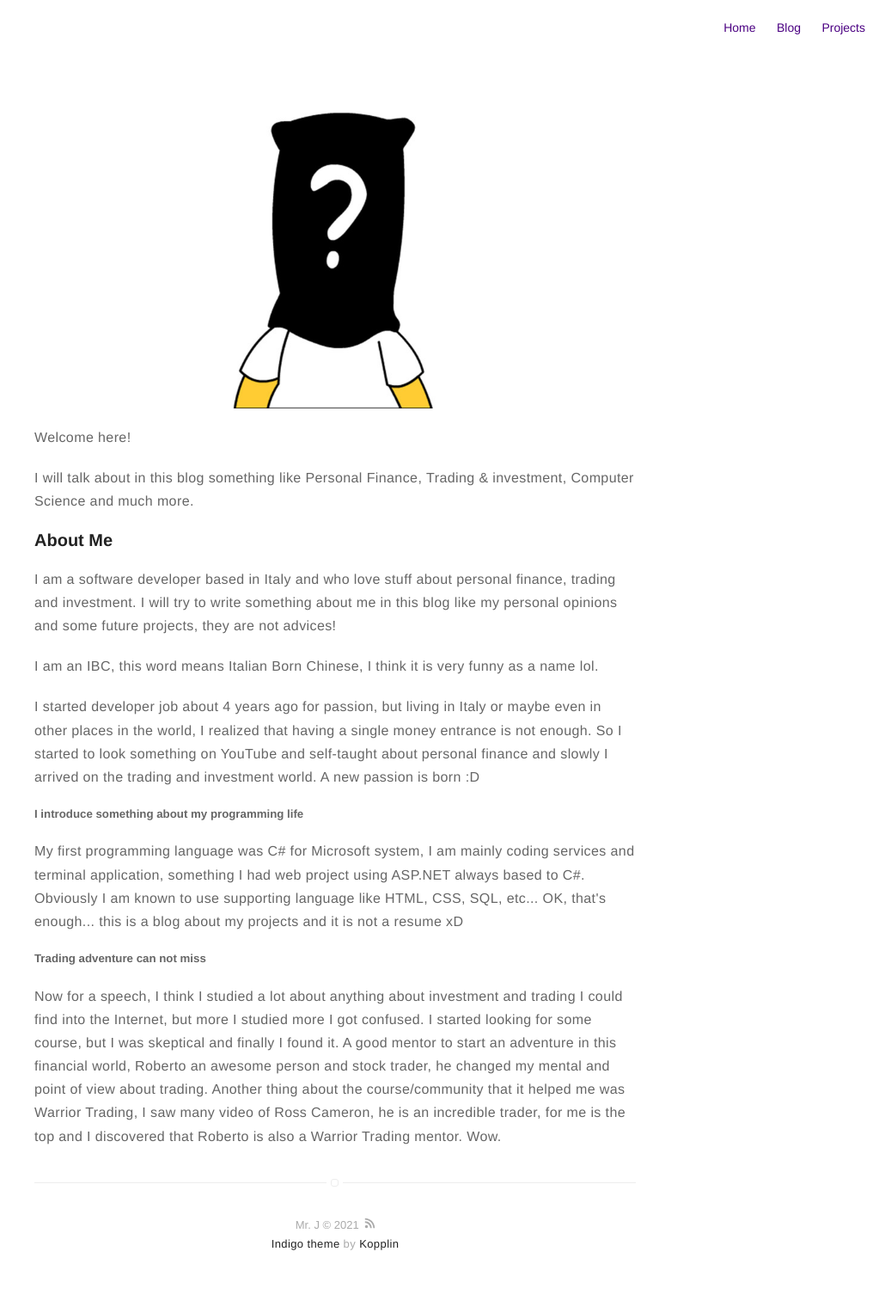
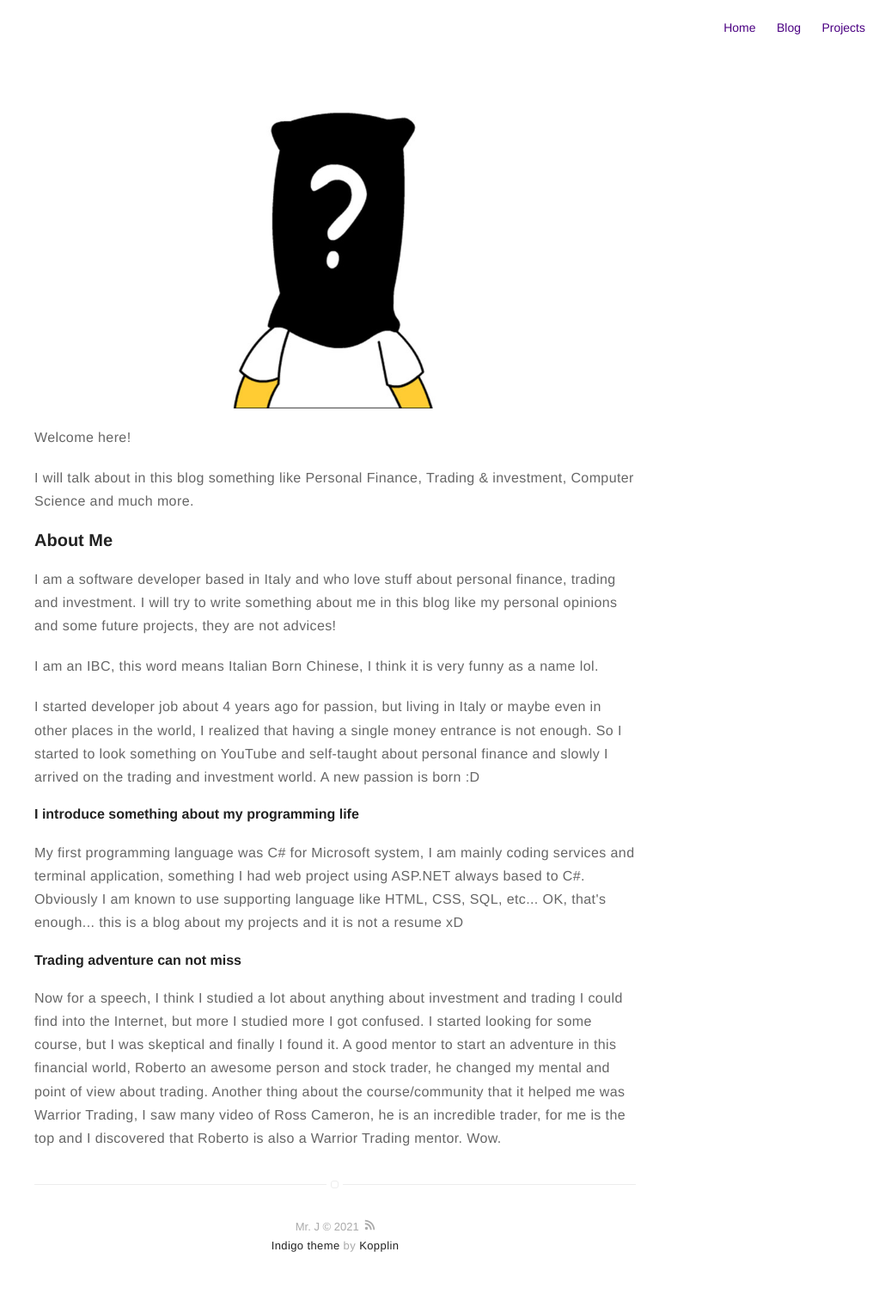
Before and after one commit to mrj-blog/mrj-blog.github.io, a Jekyll site: the page built from about.md, in a window 1280 px wide. Shown: the whole page at 86% size, without its empty margins (250-1280 px from the left). Built offline with Jekyll 4.4.1, drawn with Linux system fonts in a browser that asks for light colours.

Commit message:
update tag

```diff
--- a/about.md
+++ b/about.md
@@ -26,7 +26,7 @@ layout: page
     :D
 </p>
 
-<h5>I introduce something about my programming life</h5>
+<h4>I introduce something about my programming life</h4>
 <p>
     My first programming language was C# for Microsoft system, I am mainly coding services and terminal application,
     something I had web project using ASP.NET always based to C#. Obviously I am known to use supporting language like
@@ -34,7 +34,7 @@ layout: page
     OK, that's enough... this is a blog about my projects and it is not a resume xD
 </p>
 
-<h5>Trading adventure can not miss</h5>
+<h4>Trading adventure can not miss</h4>
 <p>
     Now for a speech, I think I studied a lot about anything about investment and trading I could find into the
     Internet, but more I studied more I got confused.
```
